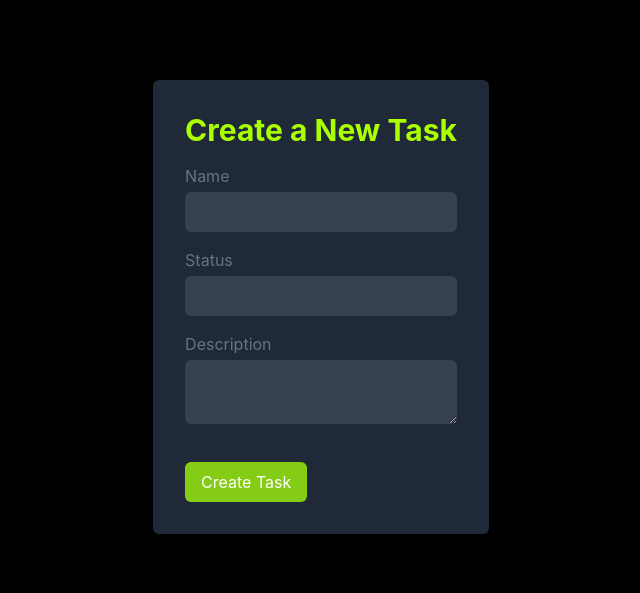
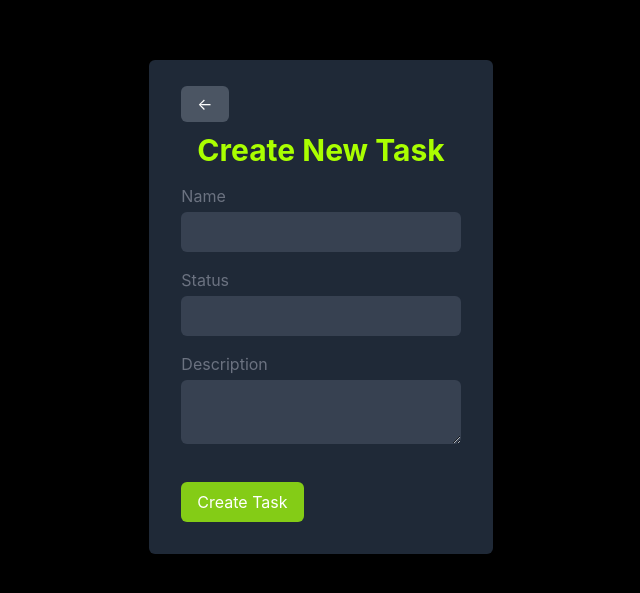
Before and after one commit to roel204/TasksReact, a React (Vite) app: page /create in a window 1280 px wide. Shown: the part 109-702 px from the top of the page, without its empty margins (319-959 px from the left). Built offline with nearby package versions, Linux system fonts and the light colour scheme.

Commit message:
Added a back button to the details and create page. Changes eslint rules

```diff
--- a/src/CreatePage.jsx
+++ b/src/CreatePage.jsx
@@ -1,5 +1,5 @@
 import React, {useState} from 'react';
-import { useNavigate } from 'react-router-dom';
+import {Link, useNavigate} from 'react-router-dom';
 
 const CreatePage = () => {
     const [formData, setFormData] = useState({
@@ -46,7 +46,10 @@ const CreatePage = () => {
 
     return (
         <div className="max-w-2xl mx-auto mt-8 p-8 bg-gray-800 rounded-md shadow-md">
-            <h1 className="text-3xl font-bold mb-4">Create a New Task</h1>
+            <Link to="/" className="bg-gray-600 text-white py-2 px-4 rounded-md transition duration-300 hover:bg-gray-700">
+                &#8592;
+            </Link>
+            <h1 className="text-3xl font-bold m-4">Create New Task</h1>
             <form onSubmit={handleSubmit}>
                 <div className="mb-4">
                     <label className="block text-gray-500 mb-1" htmlFor="name">
--- a/src/DetailsPage.jsx
+++ b/src/DetailsPage.jsx
@@ -36,13 +36,13 @@ const DetailsPage = () => {
 
     return (
         <div className="max-w-2xl mx-auto mt-8 p-8 bg-gray-800 rounded-md shadow-md">
-            <h1 className="text-3xl font-bold mb-4">{task.name}</h1>
+            <Link to="/" className="bg-gray-600 text-white py-2 px-4 rounded-md transition duration-300 hover:bg-gray-700">
+                &#8592;
+            </Link>
+            <h1 className="text-3xl font-bold mb-4 mt-4">{task.name}</h1>
             <p className="text-gray-500 mb-4">{`Status: ${task.status}`}</p>
             <p className="text-gray-300">{`Description: ${task.description || 'N/A'}`}</p>
             <div className="mt-8">
-                <Link to="/" className="bg-gray-600 text-white py-2 px-4 rounded-md transition duration-300 hover:bg-gray-700">
-                    Back to Home
-                </Link>
             </div>
         </div>
     );
```
Also changed, not shown: .eslintrc.cjs.
